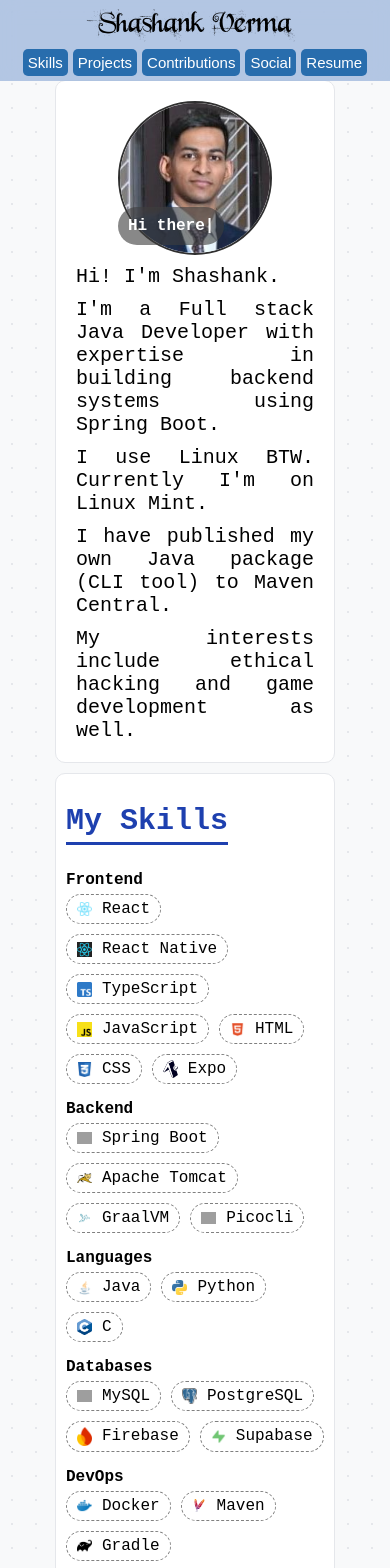
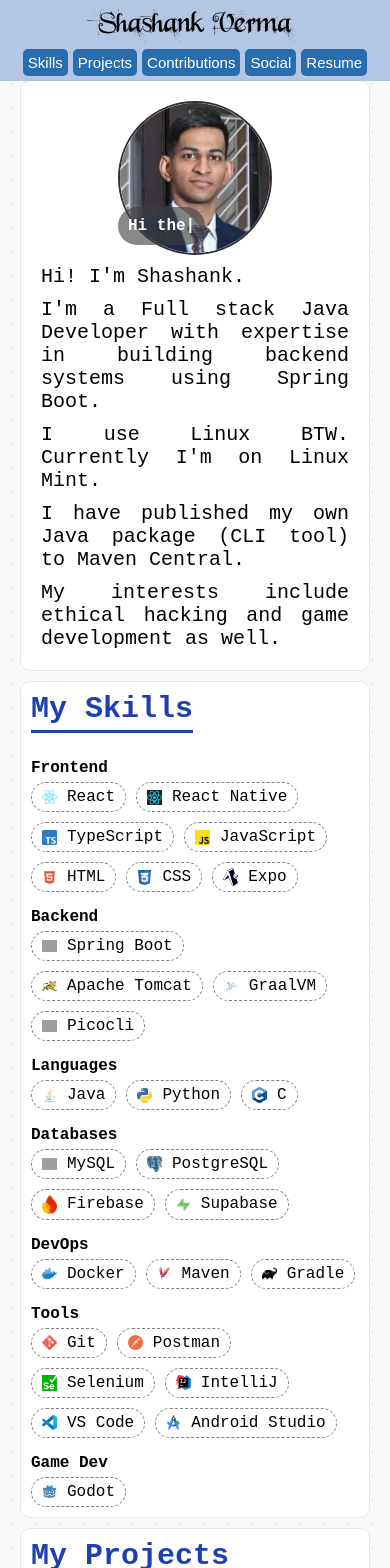
Before and after one commit to shawshank725/shawshank725.github.io, a React (Vite) app: page / in a window 390 px wide. Shown: the top 1568 px of the page. Built offline with nearby package versions, Linux system fonts and the light colour scheme; grey boxes are pictures that could not be loaded.

Commit message:
all issues fixed

```diff
--- a/src/styles/ContributionsPage.css
+++ b/src/styles/ContributionsPage.css
@@ -16,6 +16,12 @@
     box-shadow: 0 10px 15px -3px rgba(59, 130, 246, 0.1);
 }
 
+@media screen and (max-width: 1000px) {
+
+    .contributionsPageContainer {
+        width: 100%;
+    }
+}
 
 /* The contribution detail card styles here */
 .contributionsList {
--- a/src/styles/Heading.css
+++ b/src/styles/Heading.css
@@ -1,7 +1,7 @@
 .heading {
     font-size: 30px;
     font-weight: bold;
-    margin-top: 20px;
+    margin-top: 0px;
     margin-bottom: 10px;
     text-align: left;
     color: #1E40AF;
--- a/src/styles/HomePage.css
+++ b/src/styles/HomePage.css
@@ -42,7 +42,7 @@
         flex-direction: column;
     }
     .homePageContainer {
-        width: 80%;
+        width: 100%;
     }
 }
 
--- a/src/styles/ProjectsPage.css
+++ b/src/styles/ProjectsPage.css
@@ -18,7 +18,7 @@
 
 @media screen and (max-width: 1000px) {
     .projectsPageContainer {
-        width: 80%;
+        width: 100%;
     }
 }
 
--- a/src/styles/SkillsPage.css
+++ b/src/styles/SkillsPage.css
@@ -40,7 +40,7 @@
 @media screen and (max-width: 1000px) {
 
     .skillsPageContainer {
-        width: 80%;
+        width: 100%;
     }
 }
 
--- a/src/styles/SocialsPage.css
+++ b/src/styles/SocialsPage.css
@@ -16,9 +16,17 @@
     box-shadow: 0 10px 15px -3px rgba(59, 130, 246, 0.1);
 }
 
+
+@media screen and (max-width: 1000px) {
+
+    .socialsPageContainer {
+        width: 100%;
+    }
+}
+
 .socialsContainer {
     display: flex;
-    gap: 20px;
+    gap: 10px;
 }
 
 /* card */
```
